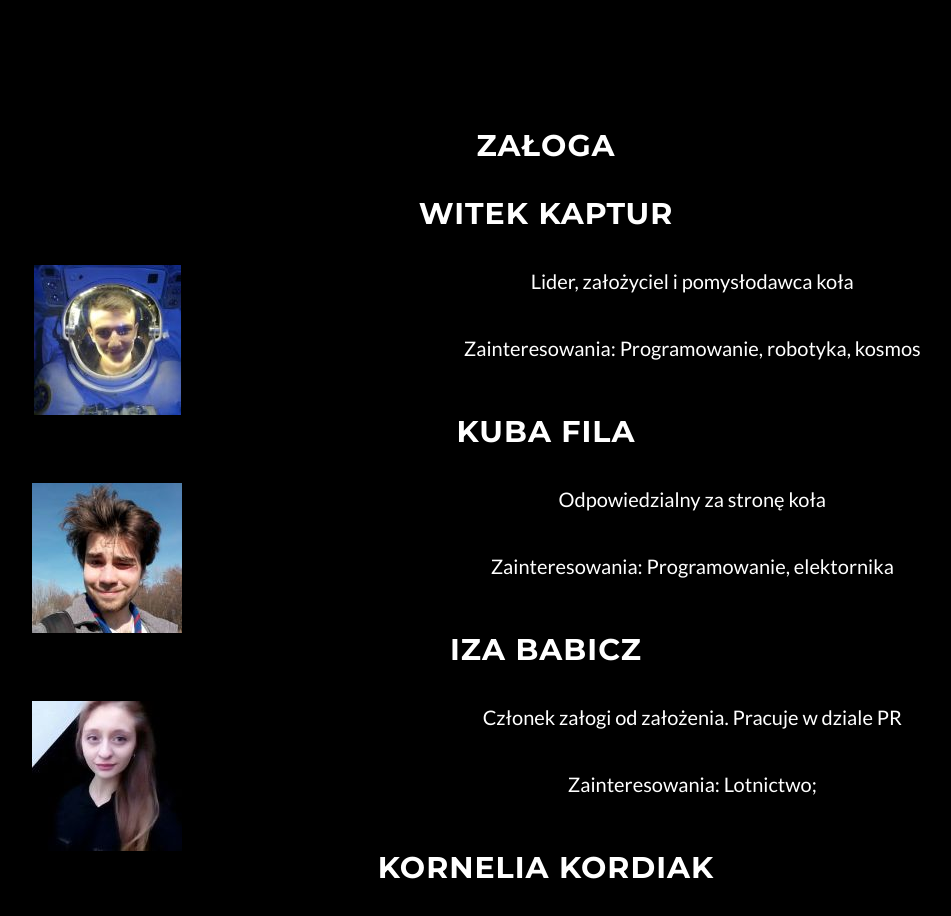
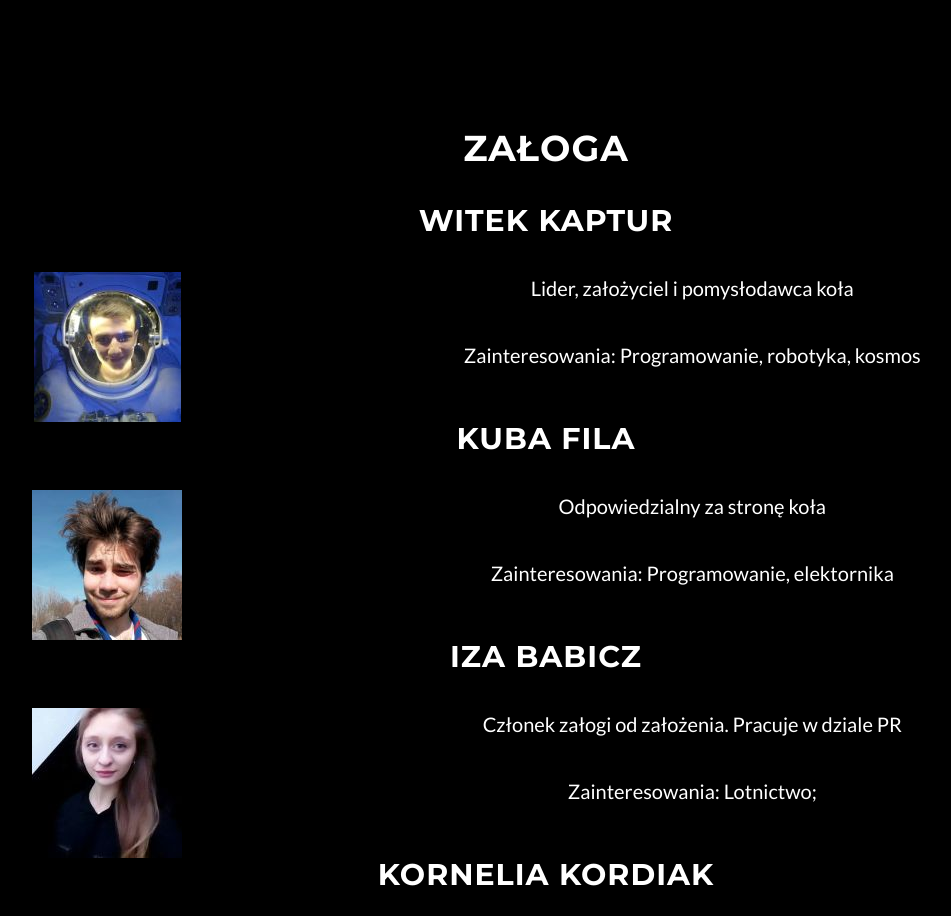
Before and after one commit to kufijako/Kolo-Robtyki, a website: page index.html in a window 1280 px wide. Shown: the part 2840-3756 px from the top of the page, without its empty margins (94-1045 px from the left). Drawn offline with nearby package versions, Linux system fonts and the light colour scheme; some packages are replaced by stand-ins of ours.

Commit message:
Poprawki do załogi

```diff
--- a/index.html
+++ b/index.html
@@ -137,12 +137,12 @@
     <section id="zaloga" class="container content-section text-center">
         <div class="row">
             <div class="col-lg-8 col-lg-offset-2">
-                <h2>Załoga</h2>
+                <h1>Załoga</h1>
             </div>
         </div>
 
         <div class="row">
-            <div class="col-lg-12 text-center"><h2>Witek Kaptur</h2></div>
+            <h2>Witek Kaptur</h2>
             <div class="col-lg-3">  <img src="img/witek.jpg" class="rounded-circle responsive"> </div>
             <div class="col-lg-9 ">
                <p>Lider, założyciel i pomysłodawca koła</p>
@@ -152,7 +152,7 @@
 
 
             <div class="row">
-            <div class="col-lg-12 text-center"><h2>Kuba Fila</h2></div>
+            <h2>Kuba Fila</h2>
             <div class="col-lg-3">  <img src="img/kuba.jpg" class="rounded-circle responsive"> </div>
             <div class="col-lg-9 ">
                 <p>Odpowiedzialny za stronę koła</p>
```
